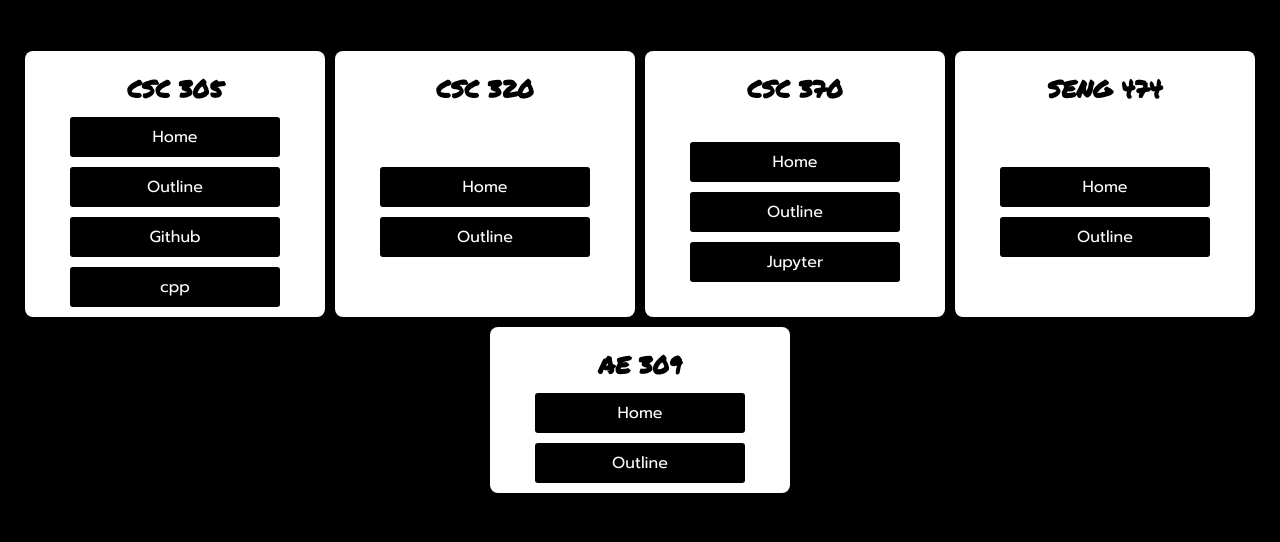
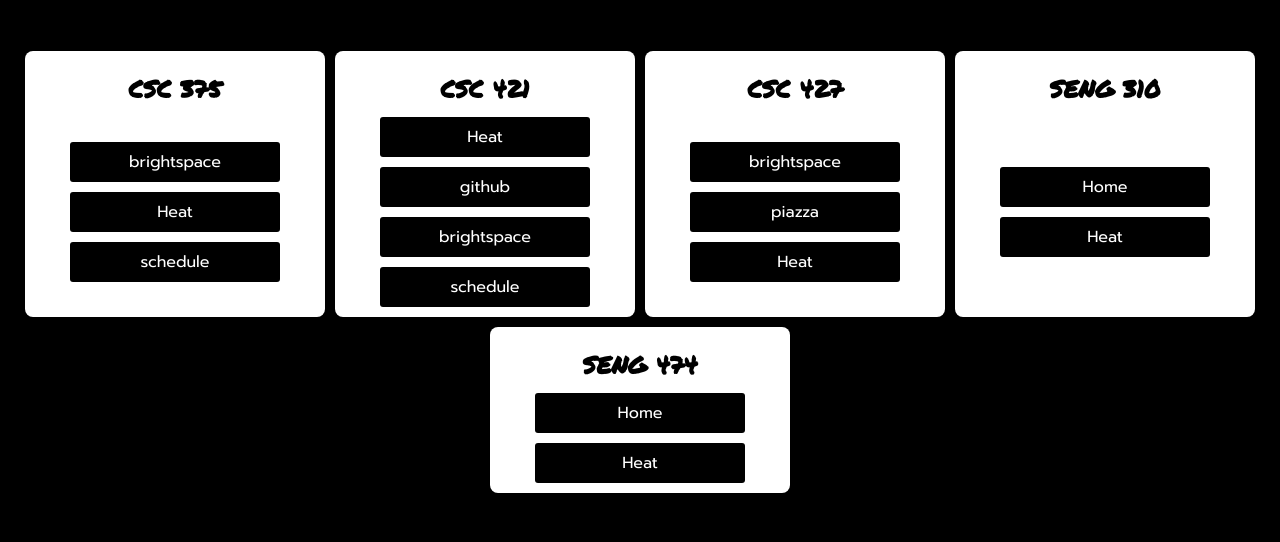
Before and after one commit to brendanml/uvic-links, a plain HTML site: page index.html in a window 1280 px wide. Shown: the part 76-618 px from the top of the page. Drawn offline with Linux system fonts and the light colour scheme.

Commit message:
updated semester

```diff
--- a/index.html
+++ b/index.html
@@ -5,7 +5,7 @@
     <meta charset="UTF-8">
     <meta http-equiv="X-UA-Compatible" content="IE=edge">
     <meta name="viewport" content="width=device-width, initial-scale=1.0">
-    <title>QuickLinks</title>
+    <title>links</title>
     <link rel="stylesheet" href="style.css">
     <script src="app.js" defer></script>
     <link rel="icon" type="image/png" href="./assets/favicon.png">
@@ -18,74 +18,76 @@
         <div id="header">
             <div id="uvic-home"><a href="https://www.uvic.ca/tools/"><img src="./assets/UVic-Logo.jpg" alt=""></a></div>
                 <div id="page-title">
-                    <a href="https://bright.uvic.ca/d2l/home"><h1><span id="UVIC">UV<span>I</span>C</span><span id="small-text">Quick Links</span></h1></a>
+                    <a href="https://bright.uvic.ca/d2l/home"><h1><span id="UVIC">UV<span>I</span>C</span><span id="small-text"></span></h1></a>
                 </div>
             <div id="co-op-logo"><a href="https://learninginmotion.uvic.ca/myAccount/dashboard.htm"><img src="./assets/download.png" alt=""></a></div>
         </div>
 
         <div id="course-cards">
             <div id="card" class="card">
-                <h2 id="card-title">CSC 305</h2>
+                <h2 id="card-title">CSC 375</h2>
                 <ul>
-                    <a href="https://bright.uvic.ca/d2l/home/336116">
-                        <li>Home</li>
+                    <a href="https://bright.uvic.ca/d2l/home/374114">
+                        <li>brightspace</li>
                     </a>
-                    <a href="http://heat.csc.uvic.ca/coview/course/2024011/CSC305">
-                        <li>Outline</li>
+                    <a href="https://heat.csc.uvic.ca/coview/course/2024091/CSC375">
+                        <li>Heat</li>
                     </a>
-                    <a href="https://github.com/teseoch/CG-Spring-2024">
-                        <li>Github</li>
-                    </a>
-                    <a href="https://en.cppreference.com/w/">
-                        <li>cpp</li>
+                    <a href="https://bright.uvic.ca/d2l/le/lessons/374114/topics/2910504">
+                        <li>schedule</li>
                     </a>
                 </ul>
             </div>
             <div id="card" class="card">
-                <h2 id="card-title">CSC 320</h2>
+                <h2 id="card-title">CSC 421</h2>
                 <ul>
-                    <a href="https://bright.uvic.ca/d2l/home/336697">
-                        <li>Home</li>
+                    <a href="https://heat.csc.uvic.ca/coview/course/2024091/CSC421">
+                        <li>Heat</li>
                     </a>
-                    <a href="https://heat.csc.uvic.ca/coview/course/2024011/CSC320">
-                        <li>Outline</li>
+                    <a href="https://github.com/gtzan/csc421_tzanetakis">
+                        <li>github</li>
+                    </a>
+                    <a href="https://bright.uvic.ca/d2l/home/356070">
+                        <li>brightspace</li>
+                    </a>
+                    <a href="https://docs.google.com/document/d/1mcfVR3xOplAyKeGeo6QU17X2eCrHb0L2L2idf1UfMrk/edit">
+                        <li>schedule</li>
                     </a>
                 </ul>
             </div>
             <div id="card" class="card">
-                <h2 id="card-title">CSC 370</h2>
+                <h2 id="card-title">CSC 427</h2>
                 <ul>
-                    <a href="https://bright.uvic.ca/d2l/home/332747">
+                    <a href="https://bright.uvic.ca/d2l/le/content/384257/Home">
+                        <li>brightspace</li>
+                    </a>
+                    <a href="https://piazza.com/class/m0q8htxxmga60i">
+                        <li>piazza</li>
+                    </a>
+                    <a href="https://heat.csc.uvic.ca/coview/course/2024091/CSC427">
+                        <li>Heat</li>
+                    </a>
+                </ul>
+            </div>
+            <div id="card" class="card">
+                <h2 id="card-title">SENG 310</h2>
+                <ul>
+                    <a href="https://bright.uvic.ca/d2l/home/379899">
                         <li>Home</li>
                     </a>
-                    <a href="https://heat.csc.uvic.ca/coview/course/2024011/CSC370">
-                        <li>Outline</li>
+                    <a href="https://heat.csc.uvic.ca/coview/course/2024091/SENG310">
+                        <li>Heat</li>
                     </a>
-                    <a href="https://jhub-cosi.uvic.ca">
-                        <li>Jupyter</li>
-                    </a>
-
                 </ul>
             </div>
             <div id="card" class="card">
                 <h2 id="card-title">SENG 474</h2>
                 <ul>
-                    <a href="https://bright.uvic.ca/d2l/home/338764">
+                    <a href="https://bright.uvic.ca/d2l/home/381871">
                         <li>Home</li>
                     </a>
-                    <a href="http://heat.csc.uvic.ca/coview/course/2024011/SENG474">
-                        <li>Outline</li>
-                    </a>
-                </ul>
-            </div>
-            <div id="card" class="card">
-                <h2 id="card-title">AE 309</h2>
-                <ul>
-                    <a href="https://bright.uvic.ca/d2l/home/296534">
-                        <li>Home</li>
-                    </a>
-                    <a href="/Users/brendanlynch/Library/Mobile Documents/com~apple~CloudDocs/spring2024/AE309/AE 309 A01 20047 MLoria.pdf">
-                        <li>Outline</li>
+                    <a href="https://heat.csc.uvic.ca/coview/course/2024091/SENG474">
+                        <li>Heat</li>
                     </a>
                 </ul>
             </div>
--- a/style.css
+++ b/style.css
@@ -204,6 +204,7 @@ input[type="text"] {
     text-align: center;
     font-family: Ubuntu;
     font-size: 50px;
+    font-weight: 900;
     color: white;
 }
 
```
